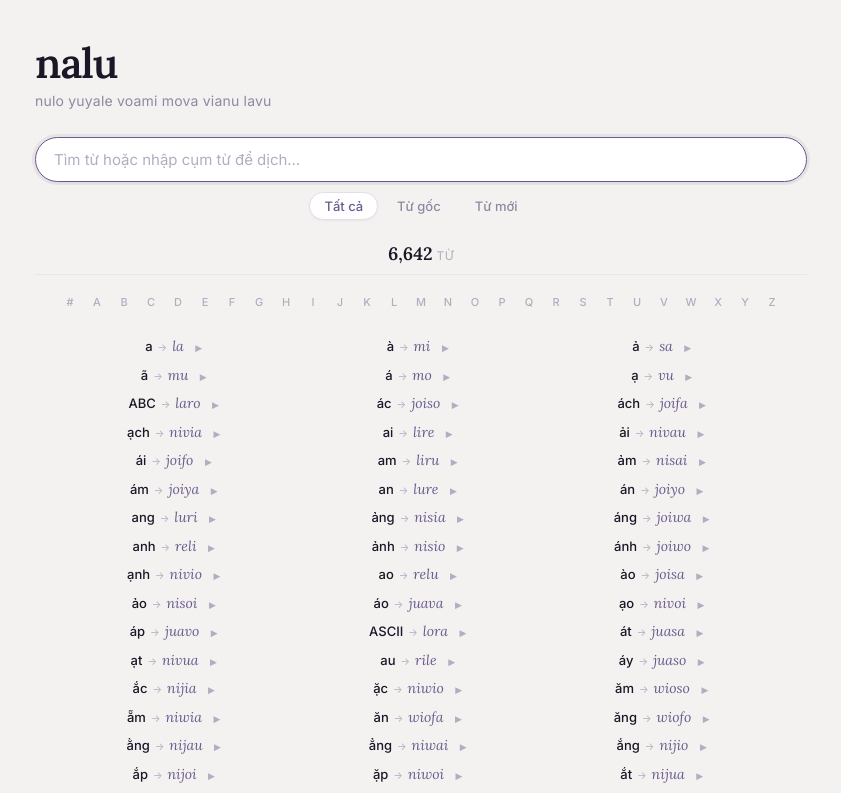
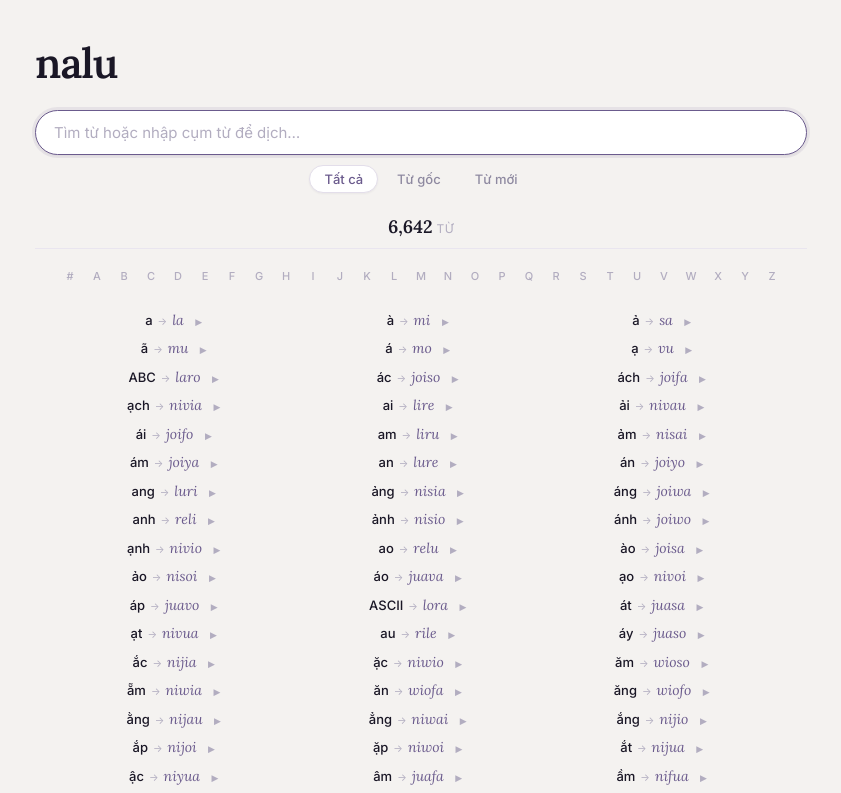
Before and after one commit to nguyendangkin/nalu-dictionary, a React (Vite) app: page / in a window 1280 px wide. Shown: the top 793 px of the page, without its empty margins (219-1060 px from the left). Built offline with nearby package versions, Linux system fonts and the light colour scheme.

Commit message:
bỏ subtitle header

```diff
--- a/src/App.tsx
+++ b/src/App.tsx
@@ -173,9 +173,7 @@ function App() {
       <header className="app-header">
         <div>
           <h1 className="app-title">nalu</h1>
-          <p className="app-subtitle">
-            nulo yuyale voami mova vianu lavu
-          </p>
+
         </div>
       </header>
 
```
